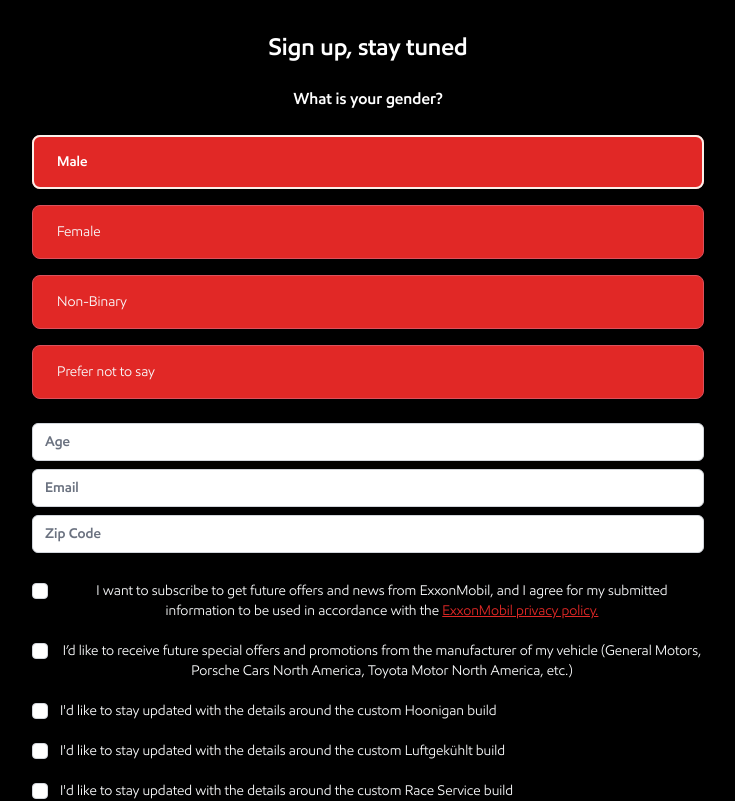
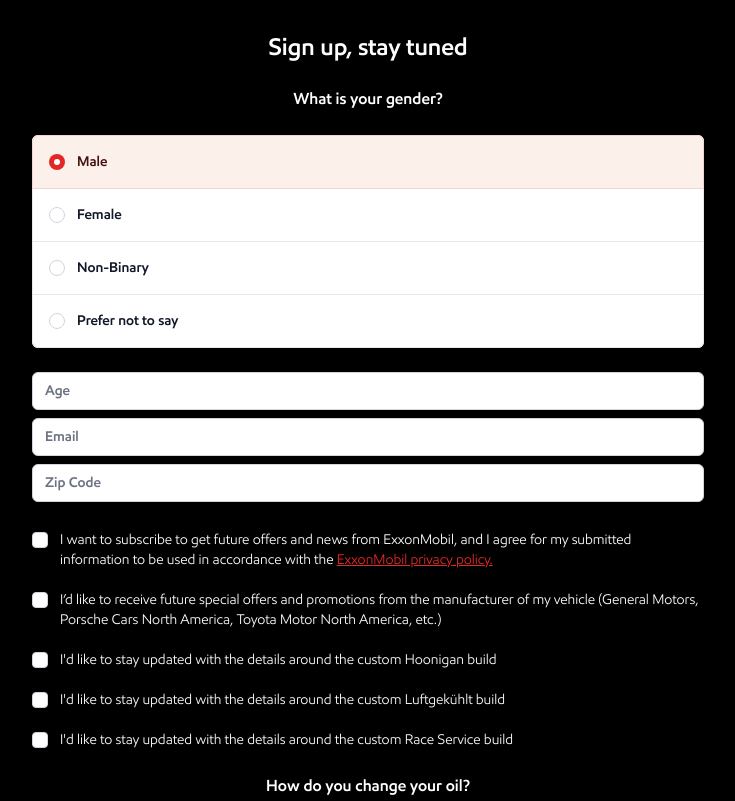
Before and after one commit to DigitalAtTheory/sema-corvette-2021, a Next.js app: page / in a window 1280 px wide. Shown: the part 1860-2661 px from the top of the page, without its empty margins (272-1007 px from the left). Built offline with nearby package versions, Linux system fonts and the light colour scheme.

Commit message:
Aligning optins and fixing gender options

```diff
--- a/components/Form/Gender.js
+++ b/components/Form/Gender.js
@@ -13,42 +13,48 @@
     <div className="py-6 ">
       <h3 className="text-white text-center mb-6">What is your gender?</h3>
       <RadioGroup value={selected} onChange={setSelected}>
-        <RadioGroup.Label className="sr-only">Server size</RadioGroup.Label>
-        <div className="space-y-4">
-          {options.map((option) => (
+        <RadioGroup.Label className="sr-only">Privacy setting</RadioGroup.Label>
+        <div className="bg-white rounded-md -space-y-px">
+          {options.map((option, i) => (
             <RadioGroup.Option
               key={option}
               value={option}
-              className={({ active }) =>
+              className={({ checked }) =>
                 classNames(
-                  active ? "ring-2 ring-offset-1 ring-reflex-500" : "",
-                  "relative block rounded-lg border border-reflex-500 bg-reflex-600 shadow-sm px-6 py-4 cursor-pointer hover:border-gray-900 sm:flex sm:justify-between focus:outline-none"
+                  i === 0 ? "rounded-tl-md rounded-tr-md" : "",
+                  i === options.length - 1 ? "rounded-bl-md rounded-br-md" : "",
+                  checked
+                    ? "bg-reflex-100 border-reflex-200 z-10"
+                    : "border-gray-200",
+                  "relative border p-4 flex cursor-pointer focus:outline-none"
                 )
               }
             >
-              {({ checked }) => (
+              {({ active, checked }) => (
                 <>
-                  <div className="flex items-center">
-                    <div className="text-sm">
-                      <RadioGroup.Label
-                        as="p"
-                        className={classNames(
-                          checked
-                            ? "font-normal text-white"
-                            : "font-light text-gray-50"
-                        )}
-                      >
-                        {option}
-                      </RadioGroup.Label>
-                    </div>
-                  </div>
-                  <div
+                  <span
                     className={classNames(
-                      checked ? "border-reflex-100 " : "border-transparent",
-                      "absolute -inset-px rounded-lg border-2 pointer-events-none"
+                      checked
+                        ? "bg-reflex-600 border-transparent"
+                        : "bg-white border-gray-300",
+                      active ? "ring-2 ring-offset-2 ring-reflex-500" : "",
+                      "h-4 w-4 mt-0.5 cursor-pointer rounded-full border flex items-center justify-center"
                     )}
                     aria-hidden="true"
-                  />
+                  >
+                    <span className="rounded-full bg-white w-1.5 h-1.5" />
+                  </span>
+                  <div className="ml-3 flex flex-col">
+                    <RadioGroup.Label
+                      as="span"
+                      className={classNames(
+                        checked ? "text-reflex-900" : "text-gray-900",
+                        "block text-sm font-medium"
+                      )}
+                    >
+                      {option}
+                    </RadioGroup.Label>
+                  </div>
                 </>
               )}
             </RadioGroup.Option>
--- a/components/Form/OptIn.js
+++ b/components/Form/OptIn.js
@@ -34,7 +34,7 @@
 export default function OptIn() {
   return (
     <div>
-      <fieldset className="space-y-5 pt-2">
+      <fieldset className="space-y-5 pt-2 text-left">
         <legend className="sr-only">Email Opt-ins</legend>
         {optins.map((optin) => (
           <div key={optin} className="relative flex items-start">
```
